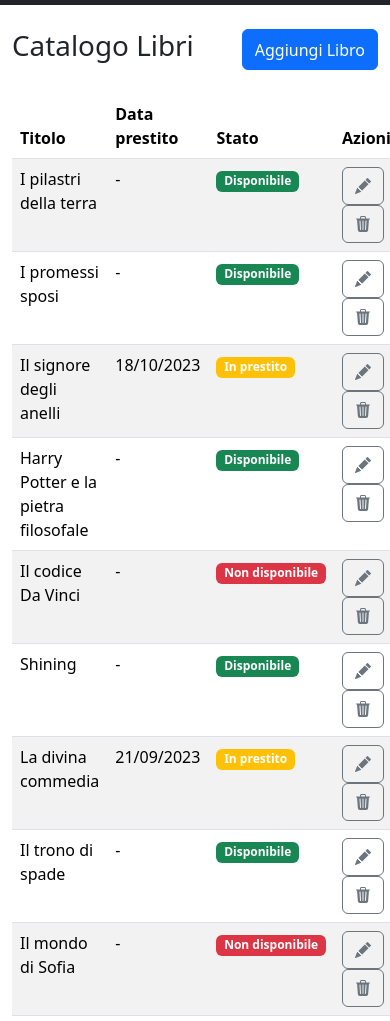
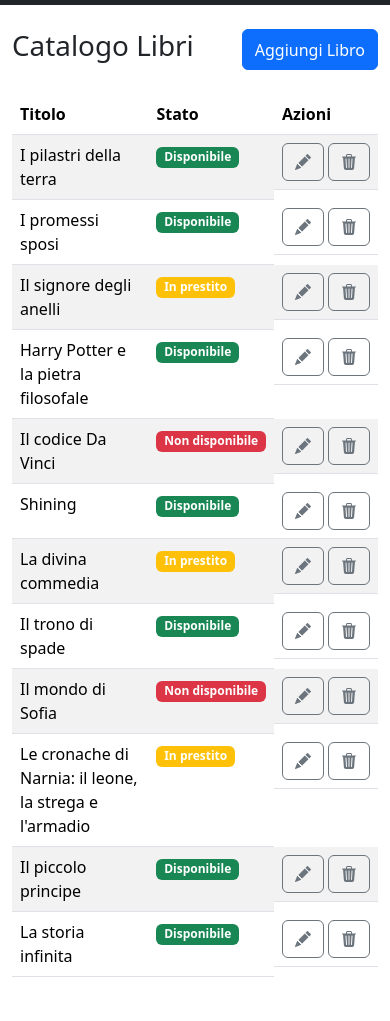
Before and after one commit to micheleferri01/html-css-bootstrap-dashboard, a plain HTML site: page index.html in a window 390 px wide. Shown: the part 71-1092 px from the top of the page. After the commit the page ends 1064 px from the top, so only its background shows below. Drawn offline with nearby package versions, Linux system fonts and the light colour scheme.

Commit message:
adapted table to different screen sizes

```diff
--- a/index.html
+++ b/index.html
@@ -63,7 +63,7 @@
                             <thead>
                                 <tr>
                                     <th>Titolo</th>
-                                    <th>Data prestito</th>
+                                    <th class="d-none d-md-table-cell">Data prestito</th>
                                     <th>Stato</th>
                                     <th>Azioni</th>
                                 </tr>
@@ -72,9 +72,9 @@
                                 <!-- riga 1 -->
                                 <tr>
                                     <td>I pilastri della terra</td>
-                                    <td>-</td>
+                                    <td class="d-none d-md-table-cell">-</td>
                                     <td><span class="badge text-bg-success">Disponibile</span></td>
-                                    <td>
+                                    <td class="d-flex gap-1">
                                         <button type="button" class="btn btn-outline-secondary">
                                             <i class="bi bi-pencil-fill"></i>
                                         </button>
@@ -86,9 +86,9 @@
                                 <!-- riga 2 -->
                                 <tr>
                                     <td>I promessi sposi</td>
-                                    <td>-</td>
+                                    <td class="d-none d-md-table-cell">-</td>
                                     <td><span class="badge text-bg-success">Disponibile</span></td>
-                                    <td>
+                                    <td class="d-flex gap-1">
                                         <button type="button" class="btn btn-outline-secondary">
                                             <i class="bi bi-pencil-fill"></i>
                                         </button>
@@ -100,9 +100,9 @@
                                 <!-- riga 3 -->
                                 <tr>
                                     <td>Il signore degli anelli</td>
-                                    <td>18/10/2023</td>
+                                    <td class="d-none d-md-table-cell">18/10/2023</td>
                                     <td><span class="badge text-white bg-warning">In prestito</span></td>
-                                    <td>
+                                    <td class="d-flex gap-1">
                                         <button type="button" class="btn btn-outline-secondary">
                                             <i class="bi bi-pencil-fill"></i>
                                         </button>
@@ -114,9 +114,9 @@
                                 <!-- riga 4 -->
                                 <tr>
                                     <td>Harry Potter e la pietra filosofale</td>
-                                    <td>-</td>
+                                    <td class="d-none d-md-table-cell">-</td>
                                     <td><span class="badge text-bg-success">Disponibile</span></td>
-                                    <td>
+                                    <td class="d-flex gap-1">
                                         <button type="button" class="btn btn-outline-secondary">
                                             <i class="bi bi-pencil-fill"></i>
                                         </button>
@@ -128,9 +128,9 @@
                                 <!-- riga 5 -->
                                 <tr>
                                     <td>Il codice Da Vinci</td>
-                                    <td>-</td>
+                                    <td class="d-none d-md-table-cell">-</td>
                                     <td><span class="badge text-bg-danger">Non disponibile</span></td>
-                                    <td>
+                                    <td class="d-flex gap-1">
                                         <button type="button" class="btn btn-outline-secondary">
                                             <i class="bi bi-pencil-fill"></i>
                                         </button>
@@ -142,9 +142,9 @@
                                 <!-- riga 6 -->
                                 <tr>
                                     <td>Shining</td>
-                                    <td>-</td>
+                                    <td class="d-none d-md-table-cell">-</td>
                                     <td><span class="badge text-bg-success">Disponibile</span></td>
-                                    <td>
+                                    <td class="d-flex gap-1">
                                         <button type="button" class="btn btn-outline-secondary">
                                             <i class="bi bi-pencil-fill"></i>
                                         </button>
@@ -156,9 +156,9 @@
                                 <!-- riga 7 -->
                                 <tr>
                                     <td>La divina commedia</td>
-                                    <td>21/09/2023</td>
+                                    <td class="d-none d-md-table-cell">21/09/2023</td>
                                     <td><span class="badge text-white bg-warning">In prestito</span></td>
-                                    <td>
+                                    <td class="d-flex gap-1">
                                         <button type="button" class="btn btn-outline-secondary">
                                             <i class="bi bi-pencil-fill"></i>
                                         </button>
@@ -170,9 +170,9 @@
                                 <!-- riga 8 -->
                                 <tr>
                                     <td>Il trono di spade</td>
-                                    <td>-</td>
+                                    <td class="d-none d-md-table-cell">-</td>
                                     <td><span class="badge text-bg-success">Disponibile</span></td>
-                                    <td>
+                                    <td class="d-flex gap-1">
                                         <button type="button" class="btn btn-outline-secondary">
                                             <i class="bi bi-pencil-fill"></i>
                                         </button>
@@ -184,9 +184,9 @@
                                 <!-- riga 9 -->
                                 <tr>
                                     <td>Il mondo di Sofia</td>
-                                    <td>-</td>
+                                    <td class="d-none d-md-table-cell">-</td>
                                     <td><span class="badge text-bg-danger">Non disponibile</span></td>
-                                    <td>
+                                    <td class="d-flex gap-1">
                                         <button type="button" class="btn btn-outline-secondary">
                                             <i class="bi bi-pencil-fill"></i>
                                         </button>
@@ -198,9 +198,9 @@
                                 <!-- riga 10 -->
                                 <tr>
                                     <td>Le cronache di Narnia: il leone, la strega e l'armadio</td>
-                                    <td>25/07/2023</td>
+                                    <td class="d-none d-md-table-cell">25/07/2023</td>
                                     <td><span class="badge text-white bg-warning">In prestito</span></td>
-                                    <td>
+                                    <td class="d-flex gap-1">
                                         <button type="button" class="btn btn-outline-secondary">
                                             <i class="bi bi-pencil-fill"></i>
                                         </button>
@@ -212,9 +212,9 @@
                                 <!-- riga 11 -->
                                 <tr>
                                     <td>Il piccolo principe</td>
-                                    <td>-</td>
+                                    <td class="d-none d-md-table-cell">-</td>
                                     <td><span class="badge text-bg-success">Disponibile</span></td>
-                                    <td>
+                                    <td class="d-flex gap-1">
                                         <button type="button" class="btn btn-outline-secondary">
                                             <i class="bi bi-pencil-fill"></i>
                                         </button>
@@ -226,9 +226,9 @@
                                 <!-- riga 12 -->
                                 <tr>
                                     <td>La storia infinita</td>
-                                    <td>-</td>
+                                    <td class="d-none d-md-table-cell">-</td>
                                     <td><span class="badge text-bg-success">Disponibile</span></td>
-                                    <td>
+                                    <td class="d-flex gap-1">
                                         <button type="button" class="btn btn-outline-secondary">
                                             <i class="bi bi-pencil-fill"></i>
                                         </button>
```
